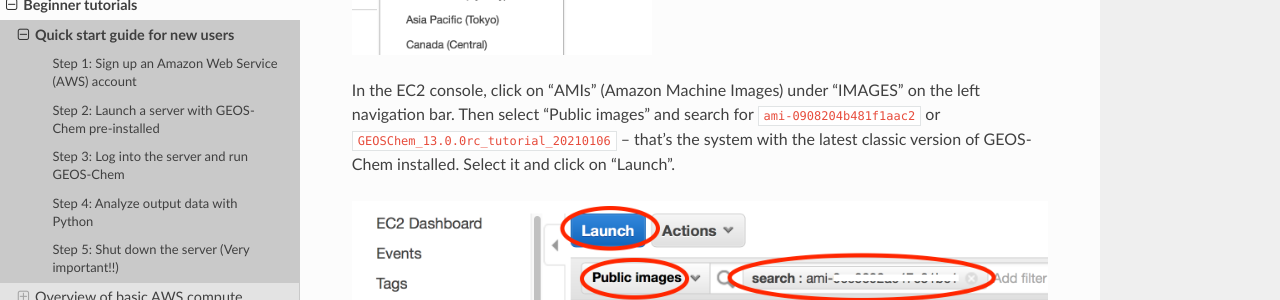
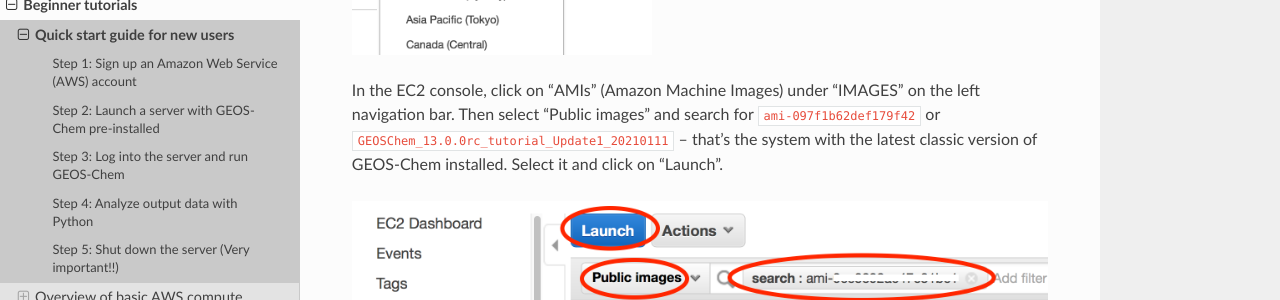
Before and after one commit to geoschem/geos-chem-cloud, a Sphinx documentation site: the page built from doc/source/chapter02_beginner-tutorial/quick-start.rst, in a window 1280 px wide and 900 px high, scrolled down 1474 px. Shown: the part 151-451 px from the top of the window. Built offline with Sphinx 7.4.7 and the Read the Docs theme 2.0.0, drawn with Linux system fonts in a browser that asks for light colours.

Commit message:
Updated quick start guide for fixed 13.0.0 release candidate AMI

```diff
--- a/doc/source/chapter02_beginner-tutorial/quick-start.rst
+++ b/doc/source/chapter02_beginner-tutorial/quick-start.rst
@@ -37,7 +37,7 @@
 
 .. _choose_ami-label:
 
-In the EC2 console, click on "AMIs" (Amazon Machine Images) under "IMAGES" on the left navigation bar. Then select "Public images" and search for ``ami-0908204b481f1aac2`` or ``GEOSChem_13.0.0rc_tutorial_20210106`` – that's the system with the latest classic version of GEOS-Chem installed. Select it and click on "Launch".
+In the EC2 console, click on "AMIs" (Amazon Machine Images) under "IMAGES" on the left navigation bar. Then select "Public images" and search for ``ami-097f1b62def179f42`` or ``GEOSChem_13.0.0rc_tutorial_Update1_20210111`` – that's the system with the latest classic version of GEOS-Chem installed. Select it and click on "Launch".
 
 .. figure:: img/search_ami.png
 
```
